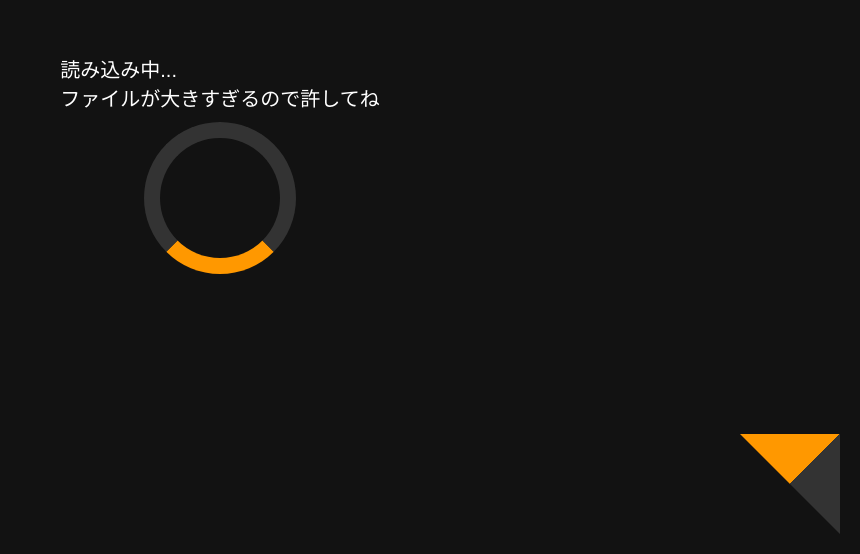
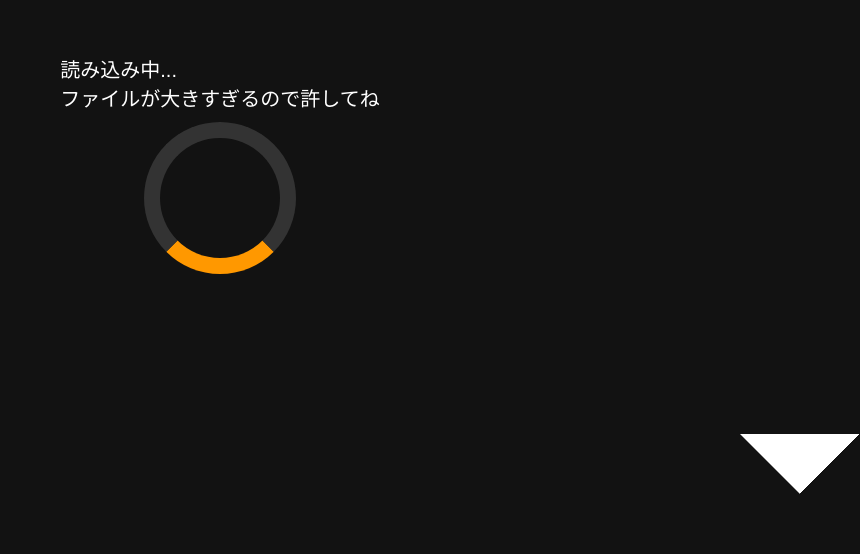
Before and after one commit to peyu-7545/-, a plain HTML site: page index.html in a window 1280 px wide. Shown: the part 246-800 px from the top of the page, without its empty margins (420-1280 px from the left). Drawn offline with Linux system fonts and the light colour scheme.

Commit message:
Update index.html

```diff
--- a/index.html
+++ b/index.html
@@ -43,18 +43,20 @@
 
     .page-corner {
       position: fixed;
-      bottom: 20px;
-      right: 20px;
-      width: 100px;
-      height: 100px;
-      background: linear-gradient(135deg, #ff9800 50%, #333333 50%);
+      bottom: 0;
+      right: 0;
+      width: 120px;
+      height: 120px;
+      background: linear-gradient(135deg, #ffffff 50%, #121212 50%);
       clip-path: polygon(0 0, 100% 0, 100% 100%);
       cursor: pointer;
-      transition: transform 0.3s;
+      box-shadow: 0px 0px 5px rgba(0, 0, 0, 0.5);
+      transition: transform 0.3s, box-shadow 0.3s;
     }
 
     .page-corner:hover {
       transform: scale(1.1);
+      box-shadow: 0px 0px 10px rgba(255, 255, 255, 0.8);
     }
 
     .hidden-page {
@@ -92,10 +94,6 @@
     function flipPage() {
       const hiddenPage = document.getElementById('hiddenPage');
       hiddenPage.classList.add('visible');
-
-      setTimeout(() => {
-        alert('冗談だよ！まだ続くよ！');
-      }, 2000); /* 2秒後にアラートを表示 */
     }
   </script>
 </body>
```
